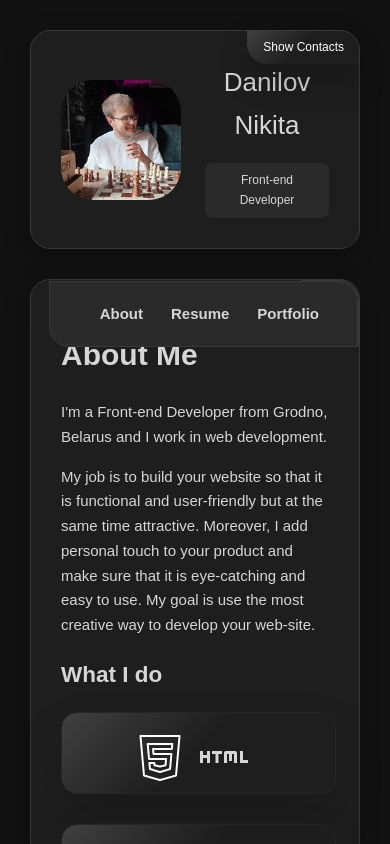
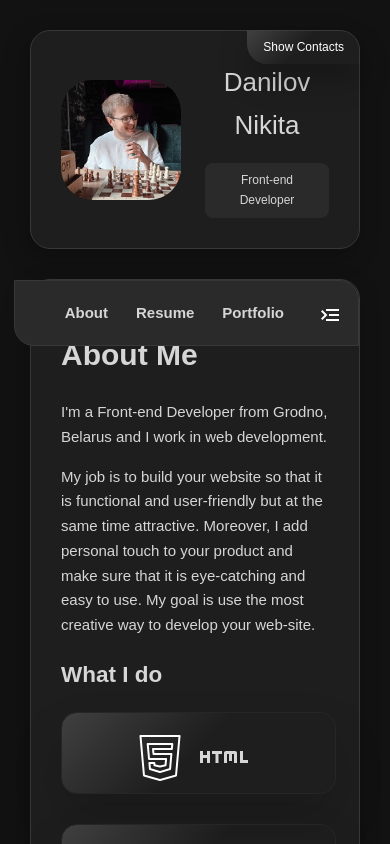
Before and after one commit to NikiDan/landingPage, a React (Create React App) app in the folder landing-page/: page / in a window 390 px wide. Both pictures are taken after a click on the button 330 px from the left and 313 px from the top of the page. Shown: the top 844 px of the page. Built offline with nearby package versions, Linux system fonts and the light colour scheme.

Commit message:
NavBar animations

```diff
--- a/landing-page/src/Components/ContentMobile/ContentMobile.jsx
+++ b/landing-page/src/Components/ContentMobile/ContentMobile.jsx
@@ -19,24 +19,31 @@ const ContentMobile = () => {
     const btnViewWidth = 650;
 
     const showNav = () => {
-        const invisNav = document.getElementById("nav-container");
+        const invisNav = document.getElementById("nav");
+        const invisContainer = document.getElementById("nav-container");
         const btnNav = document.getElementById("btnNav");
 
-        if (invisNav.className === "nav-container__hidden__content") {
-            invisNav.className = "nav-container";
+        if (invisNav.className === "nav") {
+            invisNav.classList.remove('nav');
+            invisNav.classList.add('nav__hidden');
+
+            btnNav.style.transform = "rotate(360deg)";
+            invisContainer.style.padding = "0 10px";
+
+        }
+        else{
+            invisNav.classList.remove('nav__hidden');
+            invisNav.classList.add('nav');
 
             btnNav.style.transform = "rotate(180deg)";
-        }
-        else{
-            invisNav.style.display = "nav-container__hidden";
         }
     };
 
     return(
         <div className="content">
             {userWidth > btnViewWidth ?
-                    <div className="nav-container">
-                        <ul className="nav">
+                    <div className="nav-container" id="nav-container">
+                        <ul className="nav" id="nav">
                             <li className="nav__item">
                                 <a className="active" href="#">About</a>
                             </li>
@@ -46,18 +53,14 @@ const ContentMobile = () => {
                             <li className="nav__item">
                                 <a className="active" href="#">Portfolio</a>
                             </li>
-                            <button className="nav__btn" id="btnNav" onClick={showNav} type="submit">
-                                <MenuOpenIcon/>
-                            </button>
                         </ul>
-                    </div>
-                    :
-                    <div className="nav-container__hidden">
                         <button className="nav__btn" id="btnNav" onClick={showNav} type="submit">
                             <MenuOpenIcon/>
                         </button>
-                        <div className="nav-container__hidden__content" id="nav-container">
-                            <ul className="nav">
+                    </div>
+                    :
+                    <div className="nav-container" id="nav-container">
+                            <ul className="nav__hidden" id="nav">
                                 <li className="nav__item">
                                     <a className="active" href="#">About</a>
                                 </li>
@@ -68,7 +71,9 @@ const ContentMobile = () => {
                                     <a className="active" href="#">Portfolio</a>
                                 </li>
                             </ul>
-                        </div>
+                            <button className="nav__btn" id="btnNav" onClick={showNav} type="submit">
+                                <MenuOpenIcon/>
+                            </button>
                     </div>
             }
             <div className="description">
--- a/landing-page/src/Components/ContentMobile/style.css
+++ b/landing-page/src/Components/ContentMobile/style.css
@@ -9,7 +9,7 @@
     position: relative;
   }
 
-  .nav-container, .nav-container__hidden {
+  .nav-container{
     background: #2a2a2b;
     border: 1px solid #383838;
     border-radius: 0 20px 0 20px;
@@ -17,29 +17,42 @@
     align-items: center;
     justify-content: flex-end;
     height: 4rem;
-    padding-right: 2.375rem;
-    padding-left: 2.375rem;
+    padding-right: 1rem;
+    padding-left: 0;
     position: absolute;
     top: 0;
     right: 0;
     z-index: 1;
   }
 
-  .nav-container__hidden{
-    padding: 0 10px;
-  }
-
-  .nav-container__hidden__content{
-    display: none;
-  }
-
-  .nav {
-    display: flex;
+  .nav, .nav__hidden {
     justify-content: center;
     align-items: center;
     height: 100%;
     overflow: hidden;
     list-style: none;
+  }
+
+  .nav{
+    display: flex;
+    animation-name: open-nav;
+    animation-duration: 1s;
+    animation-iteration-count: 1;
+    animation-direction: normal;
+    animation-timing-function: ease-out;
+    animation-fill-mode: forwards;
+    animation-delay: 0s;
+  }
+
+  .nav__hidden{
+    display: none;
+    animation-name: hidden-nav;
+    animation-duration: 1s;
+    animation-iteration-count: 1;
+    animation-direction: normal;
+    animation-timing-function: ease-out;
+    animation-fill-mode: forwards;
+    animation-delay: 0s;
   }
 
   .nav__item {
@@ -63,7 +76,6 @@
     color: #ffffff;
     border: none;
     transition: .4s;
-    transform: rotate(180deg);
   }
 
   .nav__btn:hover{
@@ -193,6 +205,36 @@
   }
 }
 
+@keyframes open-nav {
+  0% {
+    display: none;
+    max-width: 0;
+    opacity: 0;
+  }
+  66% {
+    opacity: 0;
+  }
+  100% {
+    opacity: 1;
+    display: flex;
+    max-width: 350px;
+    transition: 1s;
+  }
+}
+
+@keyframes hidden-nav {
+  0% {
+    display: flex;
+    opacity: 1;
+    max-width: 350px;
+  }
+  100% {
+    display: none !important;
+    max-width: 0;
+    opacity: 0;
+  }
+}
+
 @media screen and (max-width: 1131px) {
   .box-1,
   .box-3 {
```
